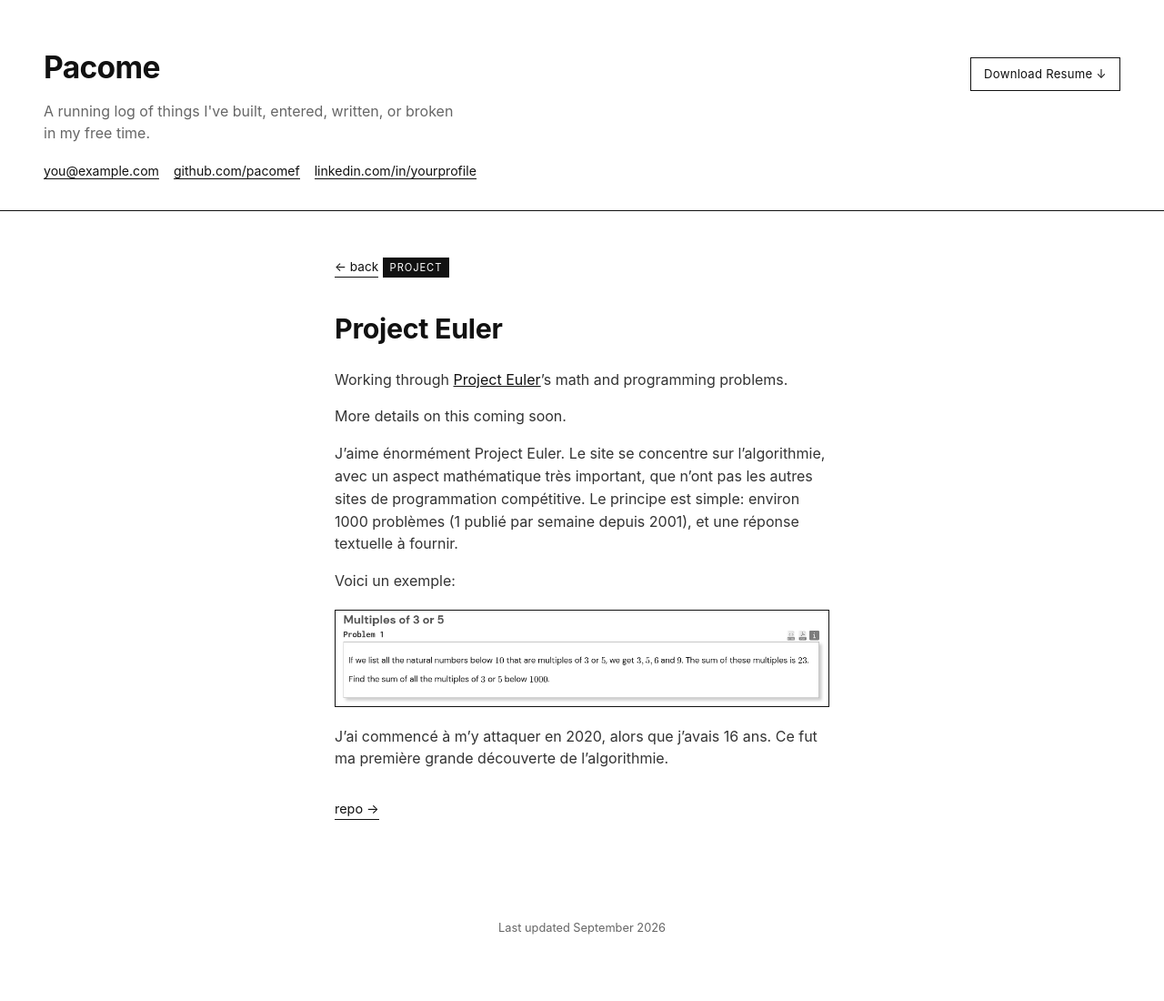
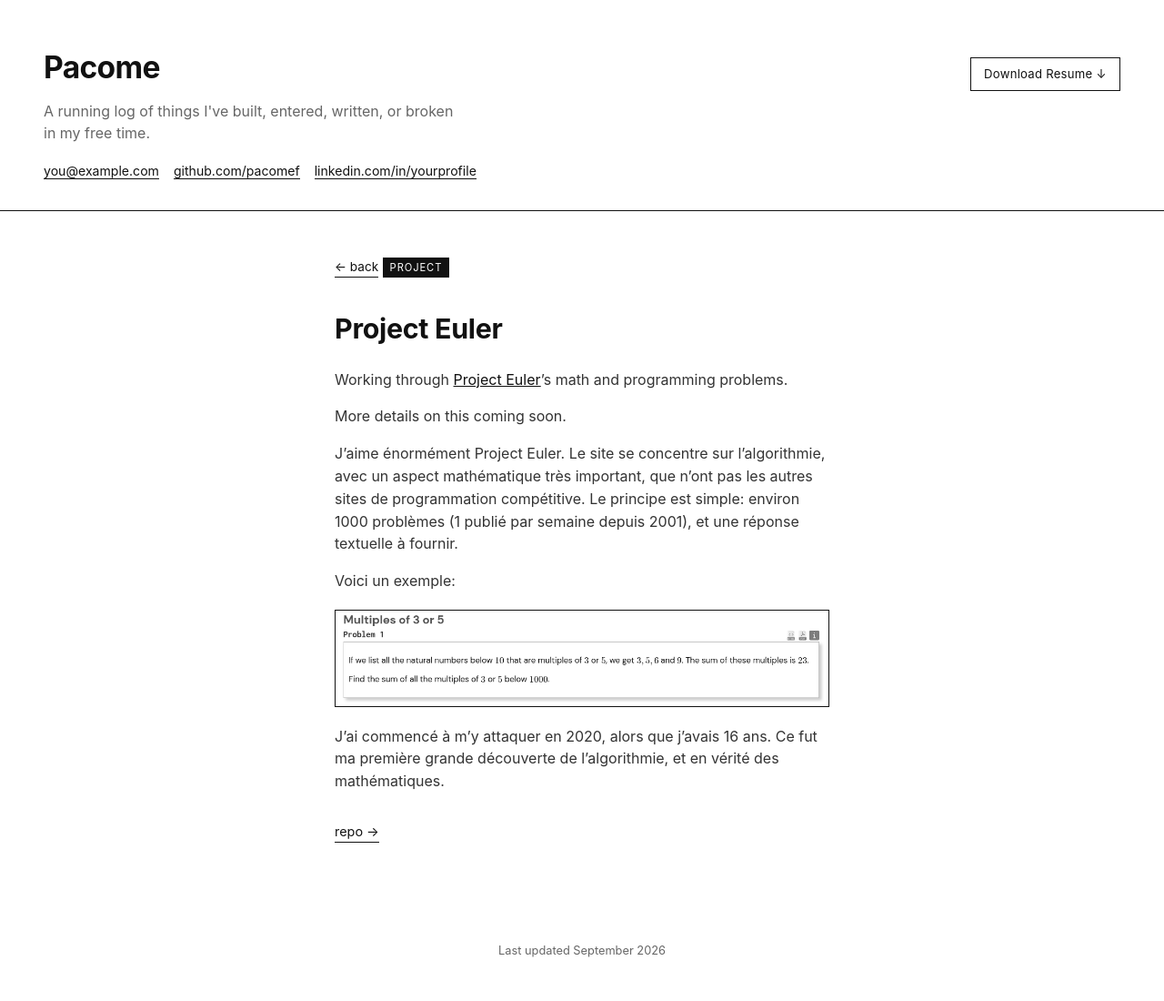
Before and after one commit to pacomef/pacomef.github.io, a Jekyll site: the page built from _projects/project-euler.md, in a window 1280 px wide. Shown: the whole page at 91% size. Built offline with Jekyll 4.4.1, drawn with Linux system fonts in a browser that asks for light colours; before the commit the page ends 1075 px from its top, so only the background shows below that.

Commit message:
Extend Project Euler write-up
Co-Authored-By: Claude Sonnet 5 <noreply@anthropic.com>
Claude-Session: https://claude.ai/code/session_0127UH7bzngt2Psf9Mr4dXoc

```diff
--- a/_projects/project-euler.md
+++ b/_projects/project-euler.md
@@ -17,4 +17,4 @@ Voici un exemple:
 
 ![Exemple de problème Project Euler]({{ "/_images/projecteuler.png" | relative_url }})
 
-J'ai commencé à m'y attaquer en 2020, alors que j'avais 16 ans. Ce fut ma première grande découverte de l'algorithmie.
+J'ai commencé à m'y attaquer en 2020, alors que j'avais 16 ans. Ce fut ma première grande découverte de l'algorithmie, et en vérité des mathématiques.
```
